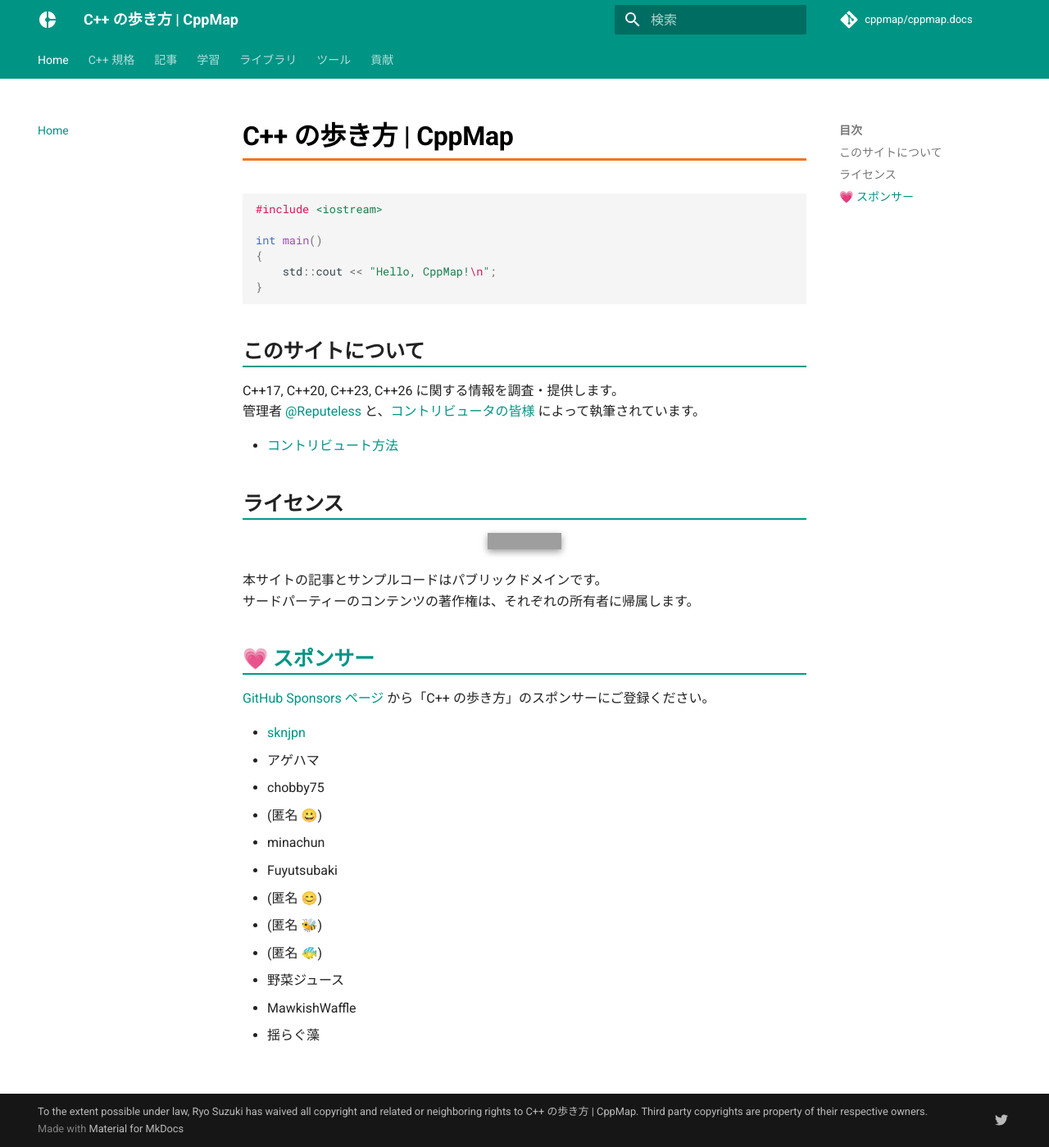
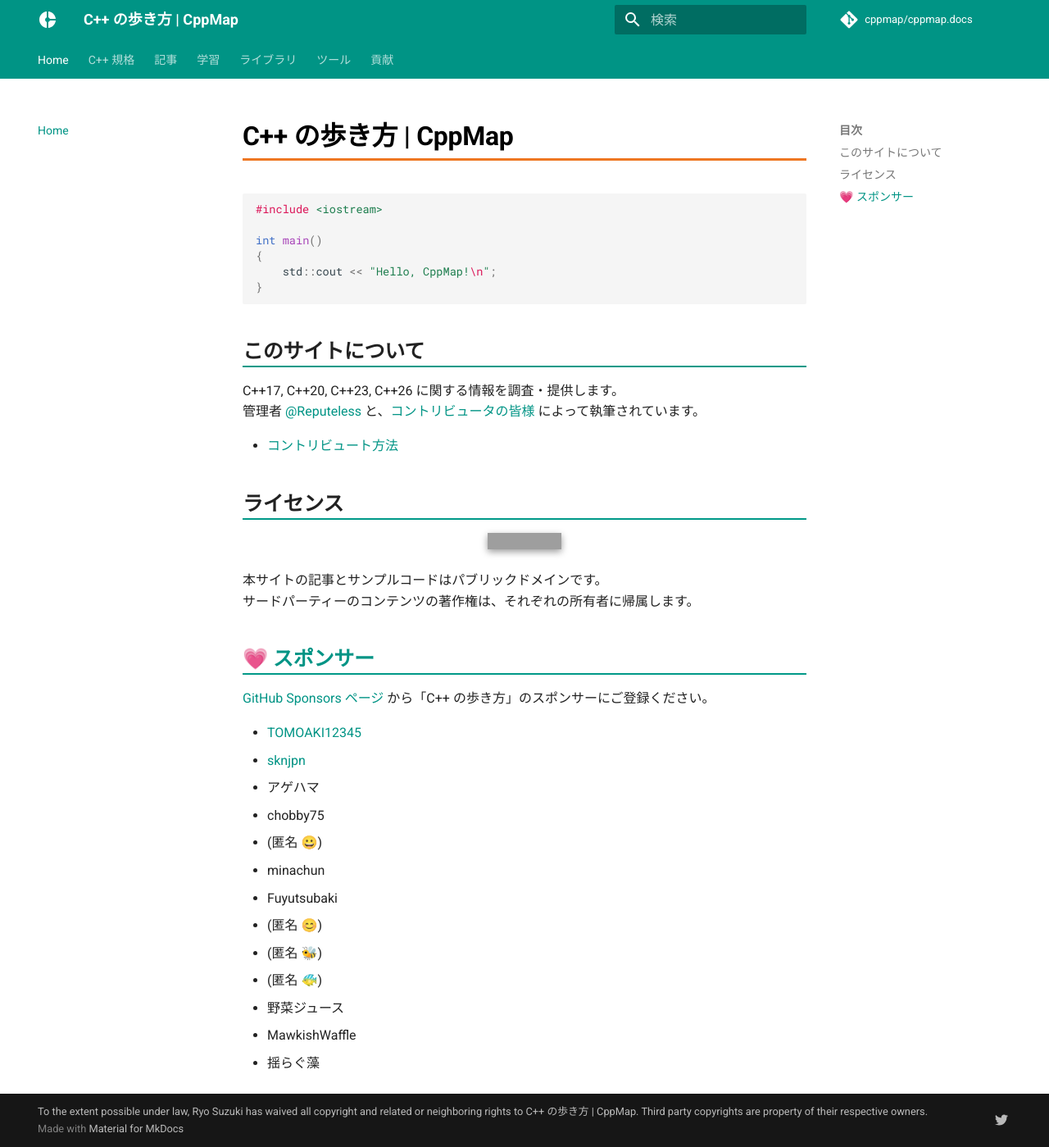
Before and after one commit to cppmap/cppmap.docs, an MkDocs documentation site: the page built from docs/index.md, in a window 1280 px wide and 1399 px high. Shown: the whole window at 82% size. Built offline with MkDocs 1.6.1 and Material for MkDocs 9.7.7, drawn with Linux system fonts in a browser that asks for light colours; nearby versions of some CDN libraries; comment, search, counter and statistics services are not loaded; grey boxes are pictures that could not be loaded.

Commit message:
Update index.md

```diff
--- a/docs/index.md
+++ b/docs/index.md
@@ -24,6 +24,7 @@
 
 [GitHub Sponsors ページ](https://github.com/sponsors/Reputeless) から「C++ の歩き方」のスポンサーにご登録ください。
 
+- [TOMOAKI12345](https://github.com/TOMOAKI12345)
 - [sknjpn](https://twitter.com/sknjpn)
 - アゲハマ
 - chobby75
```
